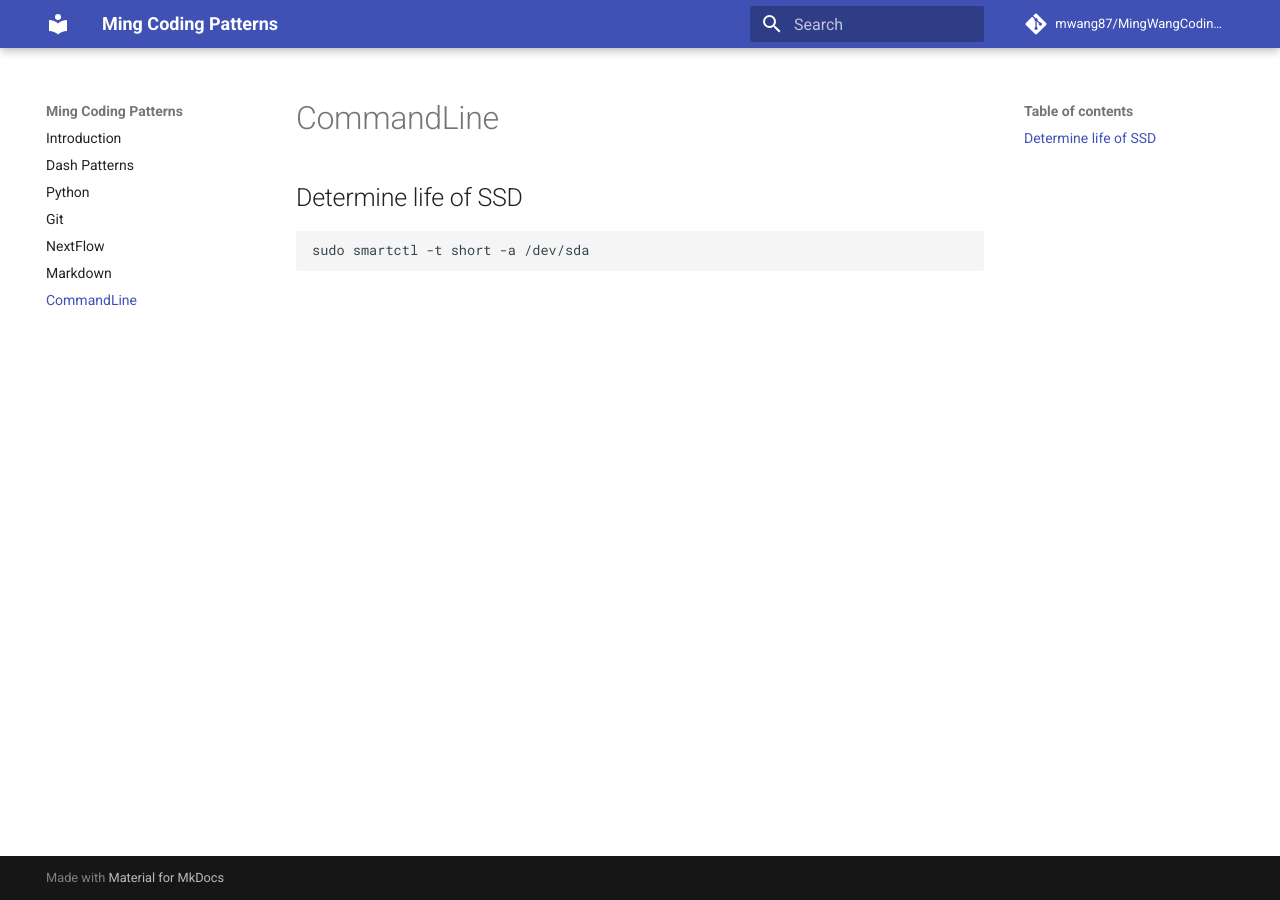
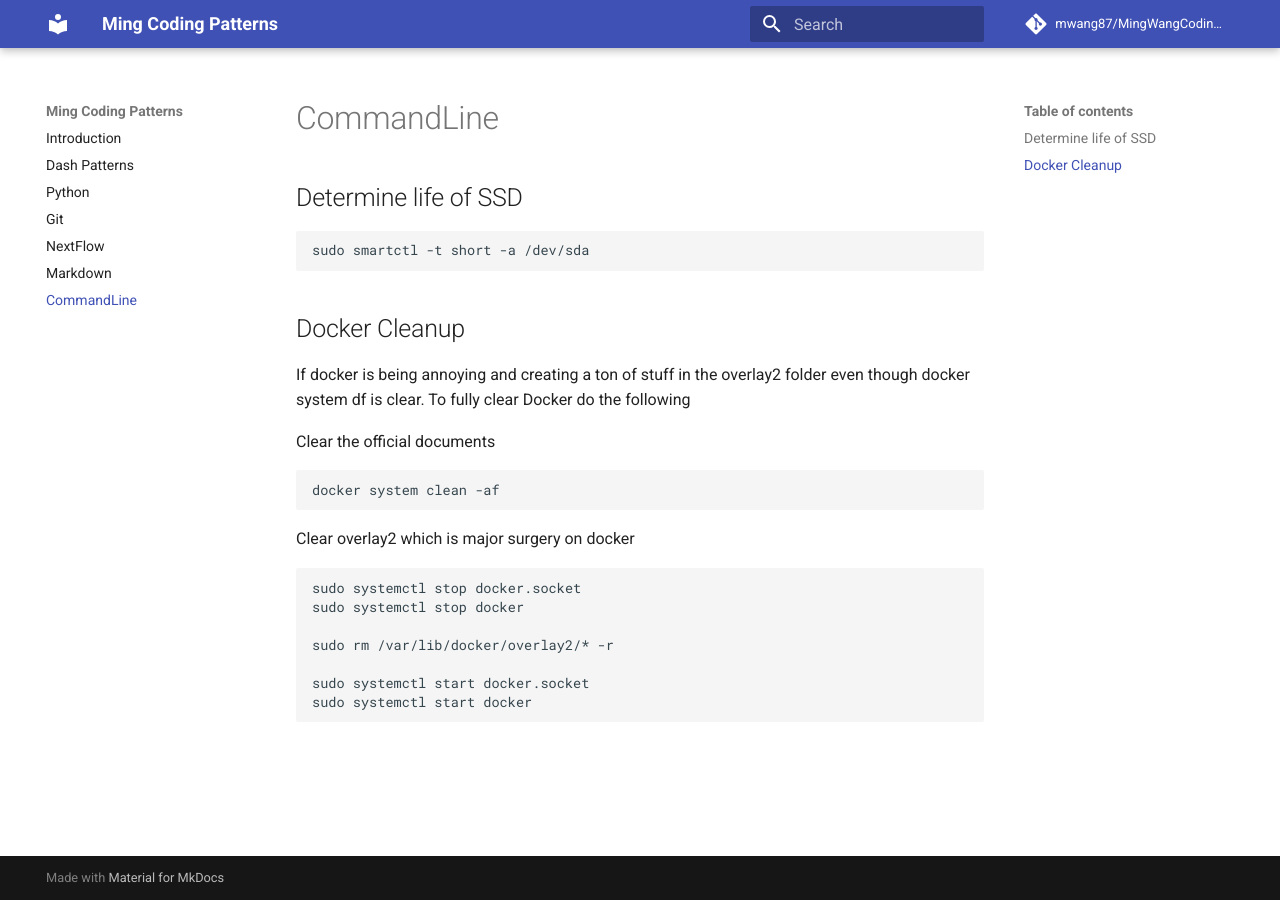
Before and after one commit to mwang87/MingWangCodingPatterns, an MkDocs documentation site: the page built from docs/commandline.md, in a window 1280 px wide. Built offline with MkDocs 1.6.1 and Material for MkDocs 9.7.7, drawn with Linux system fonts in a browser that asks for light colours; comment, search, counter and statistics services are not loaded.

Commit message:
cleaning up docker

````diff
--- a/docs/commandline.md
+++ b/docs/commandline.md
@@ -3,3 +3,27 @@
 ```
 sudo smartctl -t short -a /dev/sda
 ```
+
+
+## Docker Cleanup
+
+If docker is being annoying and creating a ton of stuff in the overlay2 folder even though docker system df is clear. To fully clear Docker do the following
+
+
+Clear the official documents
+
+```
+docker system clean -af
+```
+
+Clear overlay2 which is major surgery on docker
+
+```
+sudo systemctl stop docker.socket
+sudo systemctl stop docker
+
+sudo rm /var/lib/docker/overlay2/* -r
+
+sudo systemctl start docker.socket
+sudo systemctl start docker
+```
````
